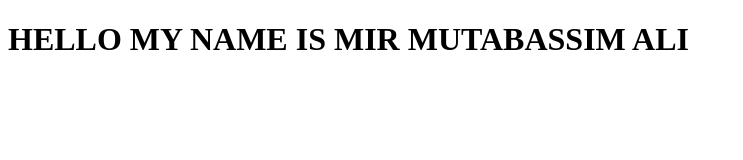
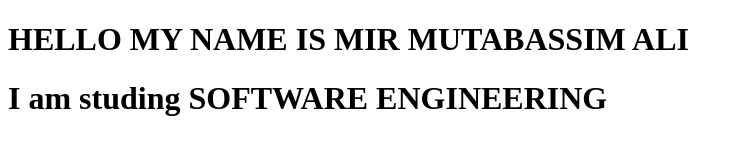
Before and after one commit to MirBytes/MirBytes.github.io, a plain HTML site: page index.html in a window 1280 px wide. Shown: the whole page, without its empty margins (0-743 px from the left). Drawn offline with Linux system fonts and the light colour scheme.

Commit message:
i commited

```diff
--- a/index.html
+++ b/index.html
@@ -9,6 +9,7 @@
 
 <body>
     <h1>HELLO MY NAME IS MIR MUTABASSIM ALI</h1>
+    <h1>I am studing SOFTWARE ENGINEERING</h1>
 </body>
 
 </html>
```
